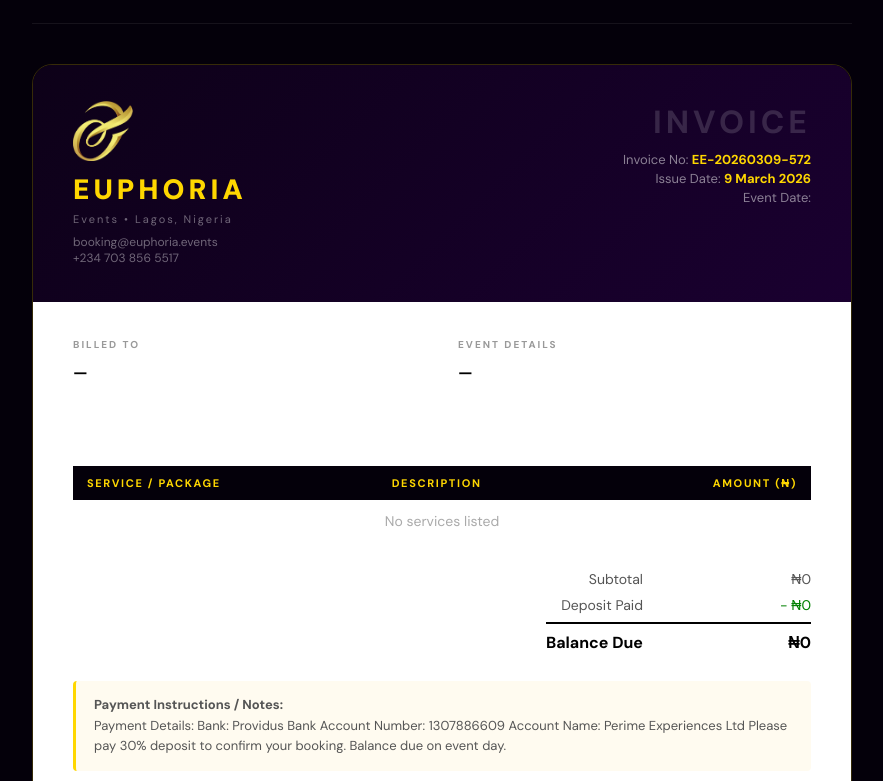
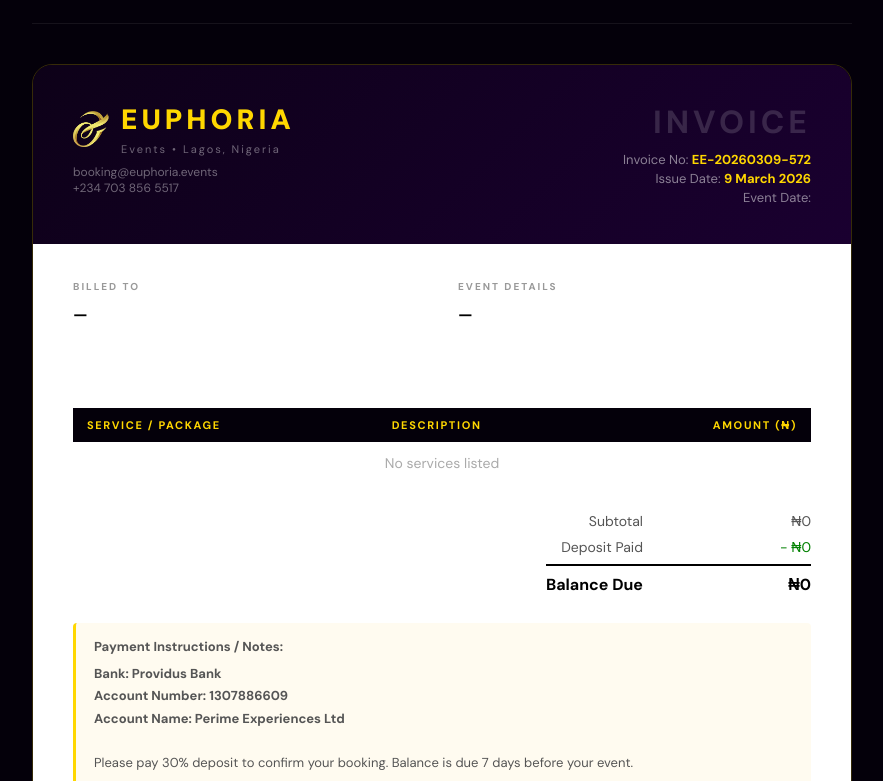
Before and after one commit to forcythe/euphoria-events, a Next.js app: page /invoice in a window 1280 px wide. Shown: the part 639-1420 px from the top of the page, without its empty margins (198-1081 px from the left). Built offline with nearby package versions, Linux system fonts and the light colour scheme.

Commit message:
Fix invoice: logo layout, bank details formatting, balance due date

```diff
--- a/src/app/invoice/page.jsx
+++ b/src/app/invoice/page.jsx
@@ -22,7 +22,7 @@ export default function InvoicePage() {
       venue:     p.get('venue')     || '',
       services:  p.get('services')  || '',
       invoiceNo,
-      deposit: '', total: '', notes: 'Payment Details:\nBank: Providus Bank\nAccount Number: 1307886609\nAccount Name: Perime Experiences Ltd\n\nPlease pay 30% deposit to confirm your booking. Balance due on event day.',
+      deposit: '', total: '', notes: 'Bank: Providus Bank\nAccount Number: 1307886609\nAccount Name: Perime Experiences Ltd\n\nPlease pay 30% deposit to confirm your booking. Balance is due 7 days before your event.',
     });
     setReady(true);
   }, []);
@@ -158,8 +158,10 @@ export default function InvoicePage() {
         <div className="invoice-preview" ref={printRef}>
           <div className="inv-header">
             <div>
-              <img src="/favicon.png" alt="Euphoria Events" width={60} height={60} style={{borderRadius:12,marginBottom:10,display:'block'}} />
-              <div className="inv-logo">EUPHORIA<span>Events • Lagos, Nigeria</span></div>
+              <div style={{display:'flex',alignItems:'center',gap:12,marginBottom:6}}>
+                <img src="/favicon.png" alt="Euphoria Events" width={36} height={36} style={{borderRadius:8,display:'block',flexShrink:0}} />
+                <div className="inv-logo">EUPHORIA<span>Events • Lagos, Nigeria</span></div>
+              </div>
               <p style={{fontSize:12,color:'rgba(255,255,255,.4)',marginTop:8}}>booking@euphoria.events</p>
               <p style={{fontSize:12,color:'rgba(255,255,255,.4)'}}>+234 703 856 5517</p>
             </div>
@@ -218,7 +220,15 @@ export default function InvoicePage() {
 
             {form.notes && (
               <div className="inv-notes">
-                <strong>Payment Instructions / Notes:</strong><br/>{form.notes}
+                <strong>Payment Instructions / Notes:</strong><br/>
+                {form.notes.split('\n').map((line, i) => {
+                  const isBankLine = line.startsWith('Bank:') || line.startsWith('Account Number:') || line.startsWith('Account Name:');
+                  return line ? (
+                    <span key={i} style={{display:'block', marginTop: i === 0 ? 6 : 2}}>
+                      {isBankLine ? <strong>{line}</strong> : line}
+                    </span>
+                  ) : <br key={i} />;
+                })}
               </div>
             )}
           </div>
```
